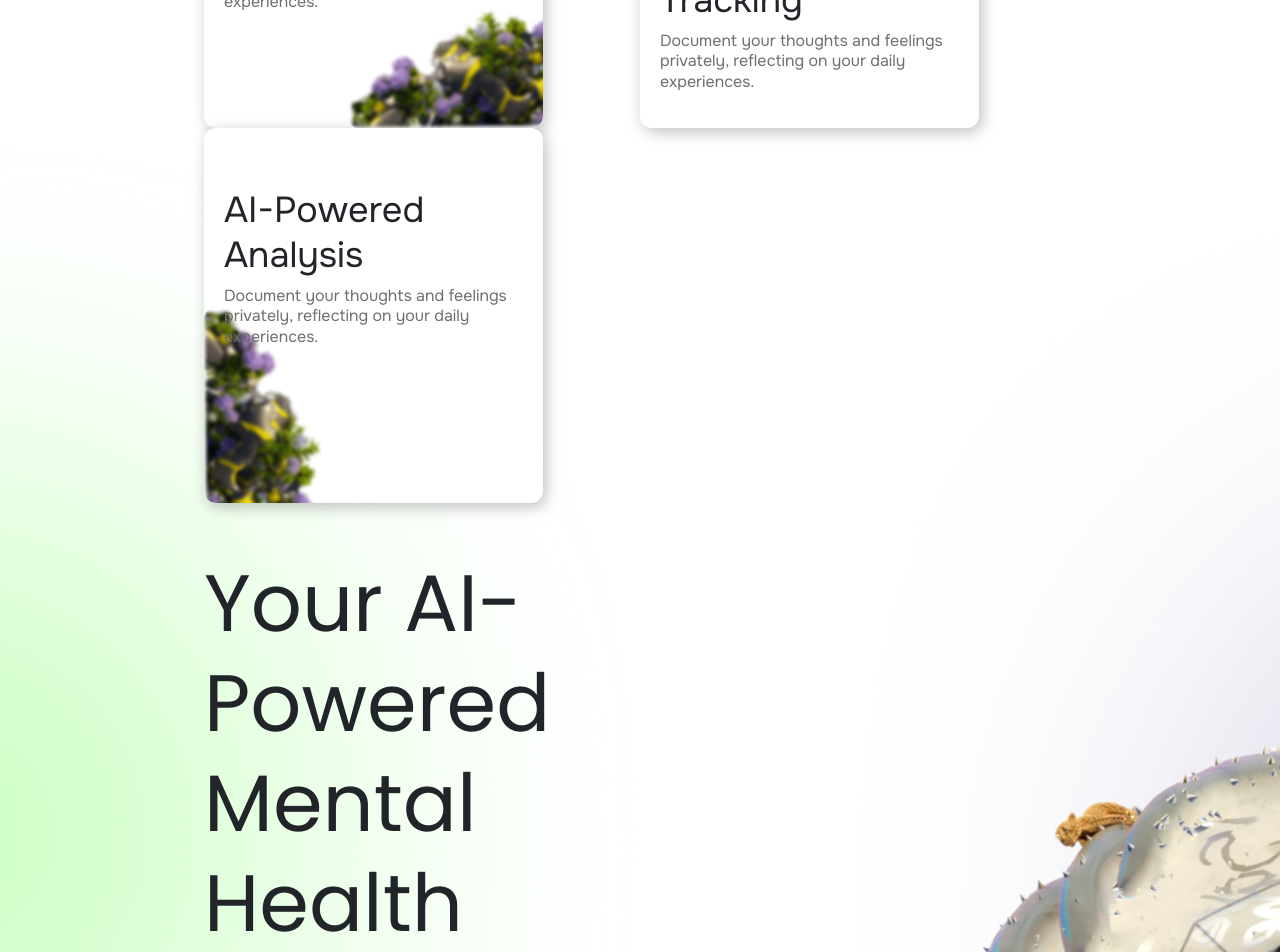
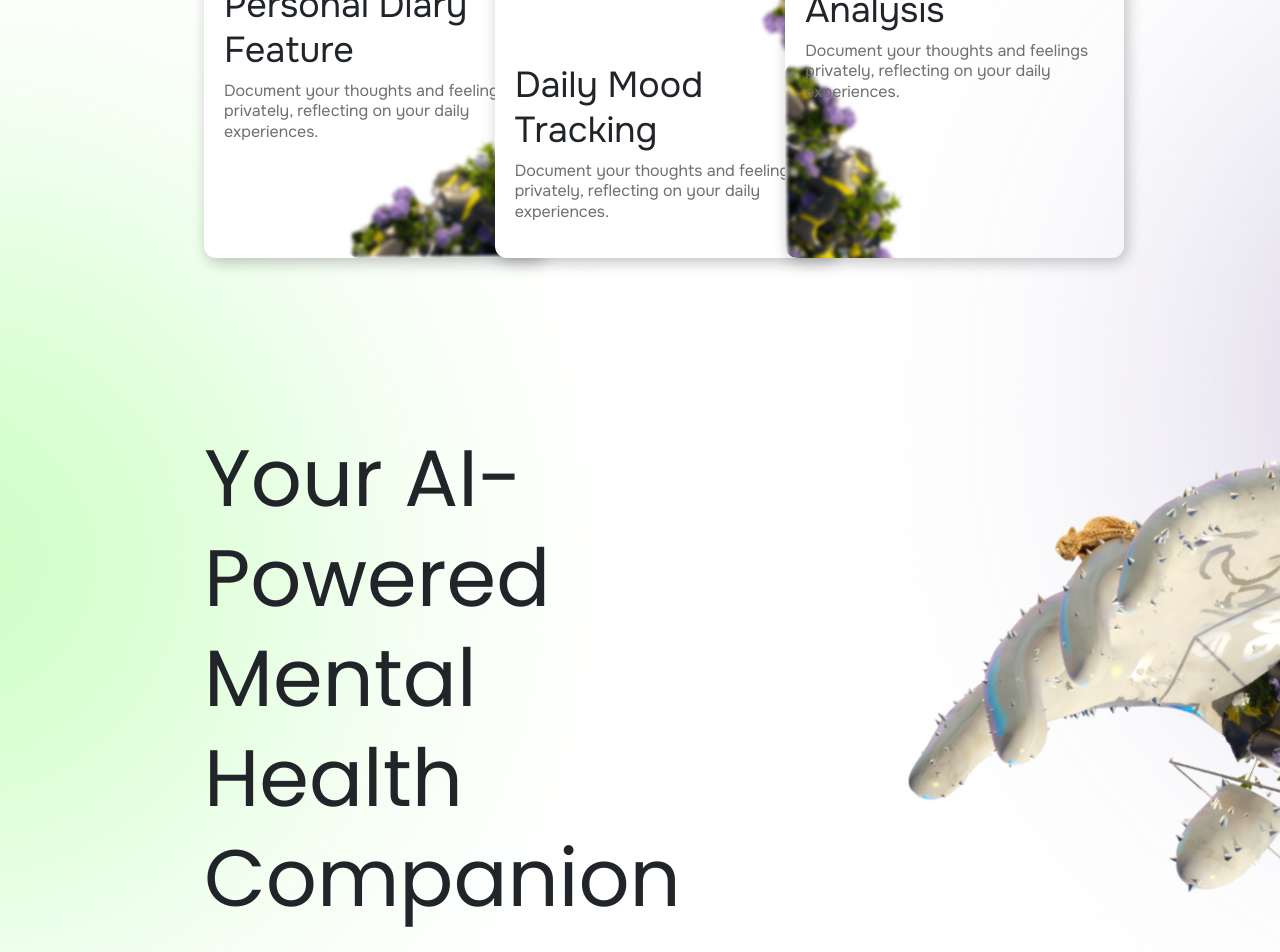
Before and after one commit to dilanjanavm/MoodMap-FrontEnd, a React (Vite) app: page / in a window 1280 px wide. Shown: the part 1800-2752 px from the top of the page. Built offline with nearby package versions, Linux system fonts and the light colour scheme.

Commit message:
feat: Chang

```diff
--- a/src/components/pages/FeaturesPage.jsx
+++ b/src/components/pages/FeaturesPage.jsx
@@ -19,14 +19,14 @@ const FeaturesPage = () => {
                   <h1 className="features-title">Essential Features for Your Mental Well-Being</h1>
                 </Col>
               </Row>
-              <Row>
-                <Col>
+              <Row className="features-cards-row">
+                <Col sm='4' md='4' lg='4' xl='4'>
                   <FeaturesCard card={1}/>
                 </Col>
-                <Col>
+                <Col sm='4' md='4' lg='4' xl='4'>
                   <FeaturesCard card={2}/>
                 </Col>
-                <Col>
+                <Col sm='4' md='4' lg='4' xl='4'>
                   <FeaturesCard card={3}/>
                 </Col>
               </Row>
--- a/src/components/pages/MentalHealthPage.jsx
+++ b/src/components/pages/MentalHealthPage.jsx
@@ -6,7 +6,7 @@ import GreenCircle from '../../assets/greenRadL.png';
 
 const MentalHealthPage = () => {
     return (
-        <Container fluid style={{ position: 'relative', marginTop:'350px'}} className="features-page-container">
+        <Container fluid className="mental-health-page-container">
             <Row>
                 <Col sm='12' md='12' lg='6' xl='6'>
                     <div>
--- a/src/components/pages/MoodMapPage.jsx
+++ b/src/components/pages/MoodMapPage.jsx
@@ -9,7 +9,7 @@ import '../../styles/MoodMap.css';
 const MoodMapPage = () => {
     return (
         <>
-            <Container>
+            <Container className="moodMadContainer">
                 <div>
                     <Row>
                         <Col sm='12' md='12' lg='12' xl='12'>
--- a/src/components/pages/StartJourney.jsx
+++ b/src/components/pages/StartJourney.jsx
@@ -5,15 +5,17 @@ import greenRadLB from '../../assets/greenRadLB.png';
 
 const StartJourney = () => {
     return (
-        <Container fluid style={{ marginTop: '250px', position: 'relative' }}>
-            <img src={greenRadLB} alt="Green Cirlce" className="greenCirleJourney"/>
+        <Container fluid className="startJourneyContainer">
+            <img src={greenRadLB} alt="Green Cirlce" className="greenCirleJourney" />
             <Row>
                 <Col>
                     <h1 className="home-title">Start Your Journey with MoodMap</h1>
                 </Col>
                 <Col>
                     <div className="customButtonJourney">
-                        <CustomButton message='Create Your Free Account' />
+                        <div>
+                            <CustomButton message='Create Your Free Account' />
+                        </div>
                     </div>
                 </Col>
             </Row>
--- a/src/index.css
+++ b/src/index.css
@@ -1,4 +1,4 @@
-*{
+* {
   margin: 0;
   padding: 0;
   box-sizing: border-box;
@@ -8,9 +8,14 @@
   border: none;
   scroll-behavior: smooth;
 }
+
 body {
   min-width: 320px;
   min-height: 100vh;
   overflow-x: hidden;
   font-family: 'Poppins', sans-serif;
+  user-select: none;
+  -webkit-user-select: none;
+  -moz-user-select: none;
+  -ms-user-select: none;
 }
--- a/src/styles/FeaturesPage.css
+++ b/src/styles/FeaturesPage.css
@@ -15,7 +15,7 @@
 .features-container {
     position: relative;
     display: block;
-    top: 300px;
+    top: 380px;
     right: 0;
     margin: 0;
     width: 100%;
@@ -24,3 +24,22 @@
     align-items: center;
     justify-content: space-evenly;
 }
+.row.features-cards-row{
+    margin-top: 50px;
+}
+
+@media (max-width: 768px) {
+    .flowers {
+        display: none;
+    }
+    .features-title {
+        font-size: 40px;
+        line-height: 50px;
+    }
+    .features-container {
+        top: 200px;
+    }
+    .row.features-cards-row{
+        flex-direction: column;
+    }
+}
--- a/src/styles/MentalPage.css
+++ b/src/styles/MentalPage.css
@@ -1,3 +1,7 @@
+.mental-health-page-container{
+    position: relative;
+    margin-top: 550px;
+}
 .mental-title{
     font-family: 'Poppins', sans-serif;
     font-size: 80px;
@@ -33,14 +37,18 @@
 
 .mental-image-container img:nth-child(1) {
     z-index: 1;
+    position: absolute;
+    top: -750px;
 }
 
 .mental-image-container img:nth-child(2) {
     z-index: 2;
+    position: absolute;
+    top: -230px;
 }
 .green-circle-mental{
     position: absolute;
-    top: -500px;
+    top: -650px;
     left: -200px;
     z-index: -1;
 }
--- a/src/styles/MoodMap.css
+++ b/src/styles/MoodMap.css
@@ -1,3 +1,6 @@
+.moodMadContainer{
+    margin-top: 160px;
+}
 .moodMapTitle {
     font-family: 'Onest', sans-serif;
     font-weight: 800;
@@ -20,4 +23,5 @@
     right: 0;
     color: #515151;
     max-width: 39%;
+    margin-top: 50px;
 }
--- a/src/styles/Startjourney.css
+++ b/src/styles/Startjourney.css
@@ -1,7 +1,15 @@
+.startJourneyContainer{
+    position: relative;
+    margin-top: 350px;
+}
 .customButtonJourney{
     position: relative;
+    height: 100%;
     display: flex;
-    flex-direction: column;
+    flex-direction: row;
+    align-items: end;
+    justify-content: end;
+    bottom: 30px;
 }
 .greenCirleJourney{
     position: absolute;
```
